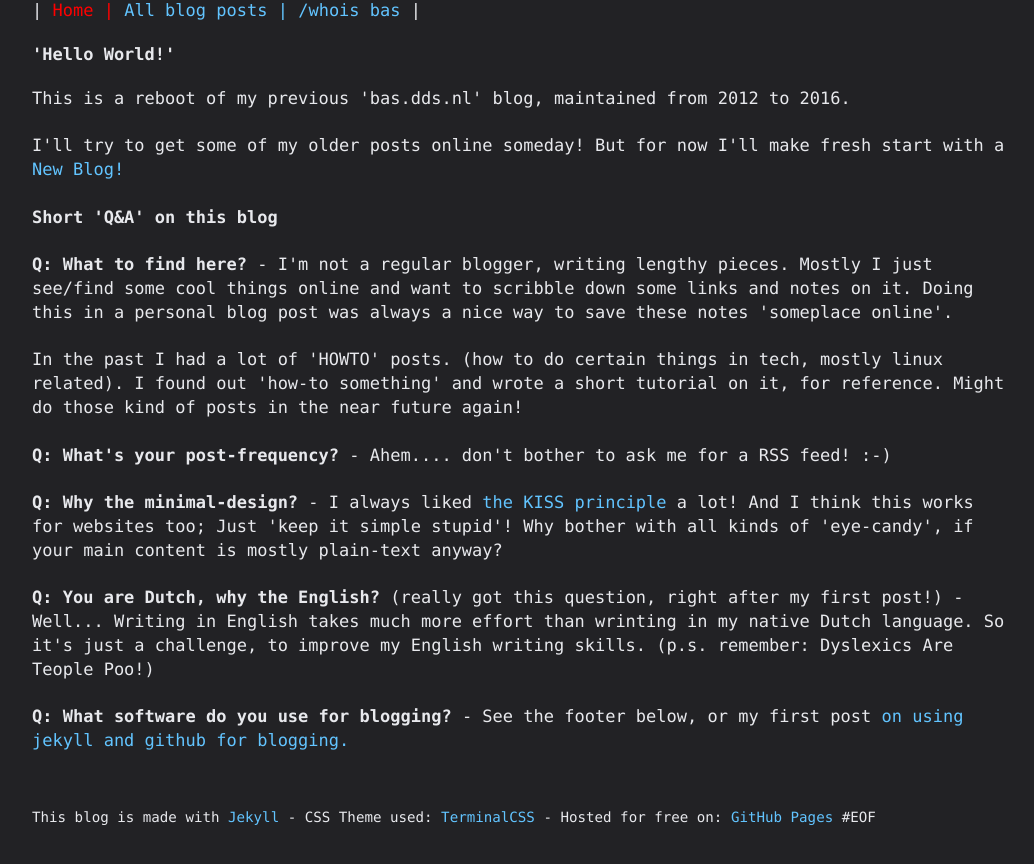
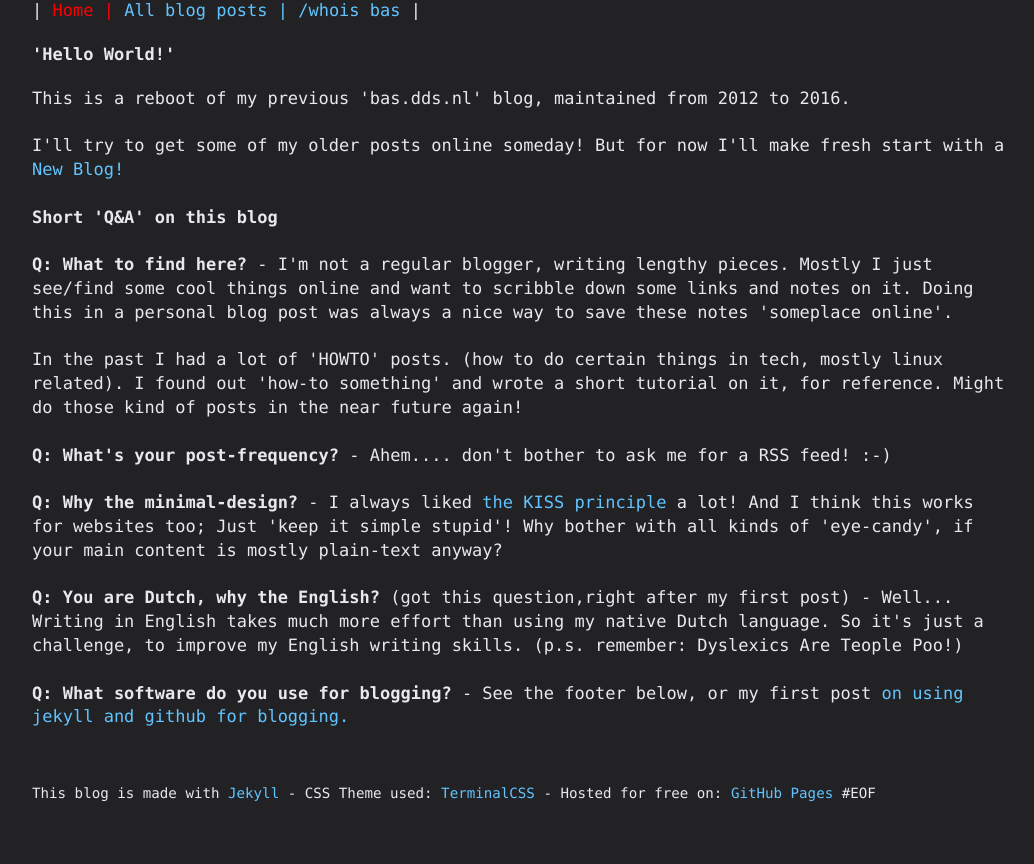
Before and after one commit to basdds/basdds.github.io, a Jekyll site: the page built from index.html, in a window 1280 px wide. Shown: the top 864 px of the page, without its empty margins (118-1152 px from the left). Built offline with Jekyll 4.4.1, drawn with Linux system fonts in a browser that asks for light colours.

Commit message:
site update

```diff
--- a/index.html
+++ b/index.html
@@ -24,8 +24,8 @@ wrote a short tutorial on it, for reference. Might do those kind of posts in the
 And I think this works for websites too; Just 'keep it simple stupid'! Why bother with all kinds of 'eye-candy', if your main content
 is mostly plain-text anyway?
 
-<p><b>Q: You are Dutch, why the English?</b> (really got this question, right after my first post!) - Well... Writing in English takes much more
-effort than wrinting in my native Dutch language. So it's just a challenge, to improve my English writing skills.
+<p><b>Q: You are Dutch, why the English?</b> (got this question,right after my first post) - Well... Writing in English takes much more
+effort than using my native Dutch language. So it's just a challenge, to improve my English writing skills.
 (p.s. remember: Dyslexics Are Teople Poo!)
 
 <p><b>Q: What software do you use for blogging?</b> - See the footer below, or my first post <A href="https://bas.rel.nl/2020/01/20/firstpost.html">
```
